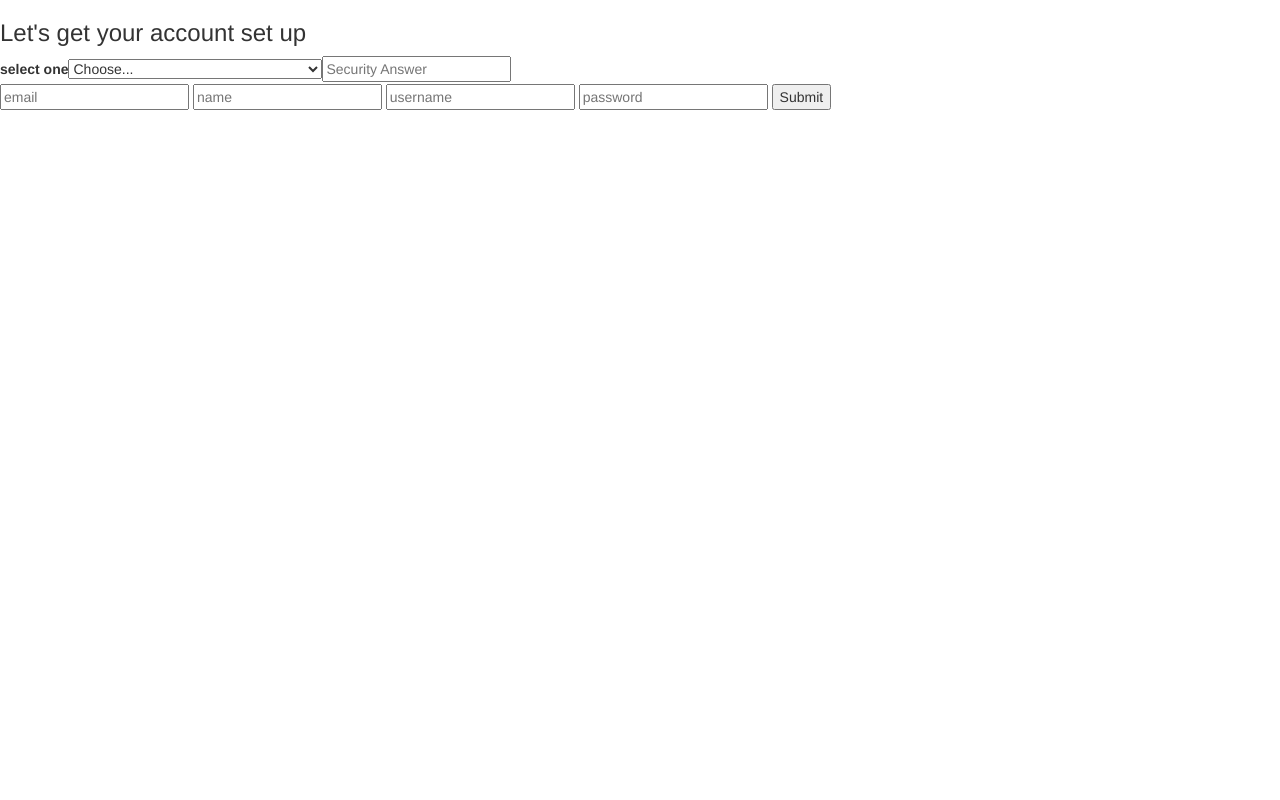
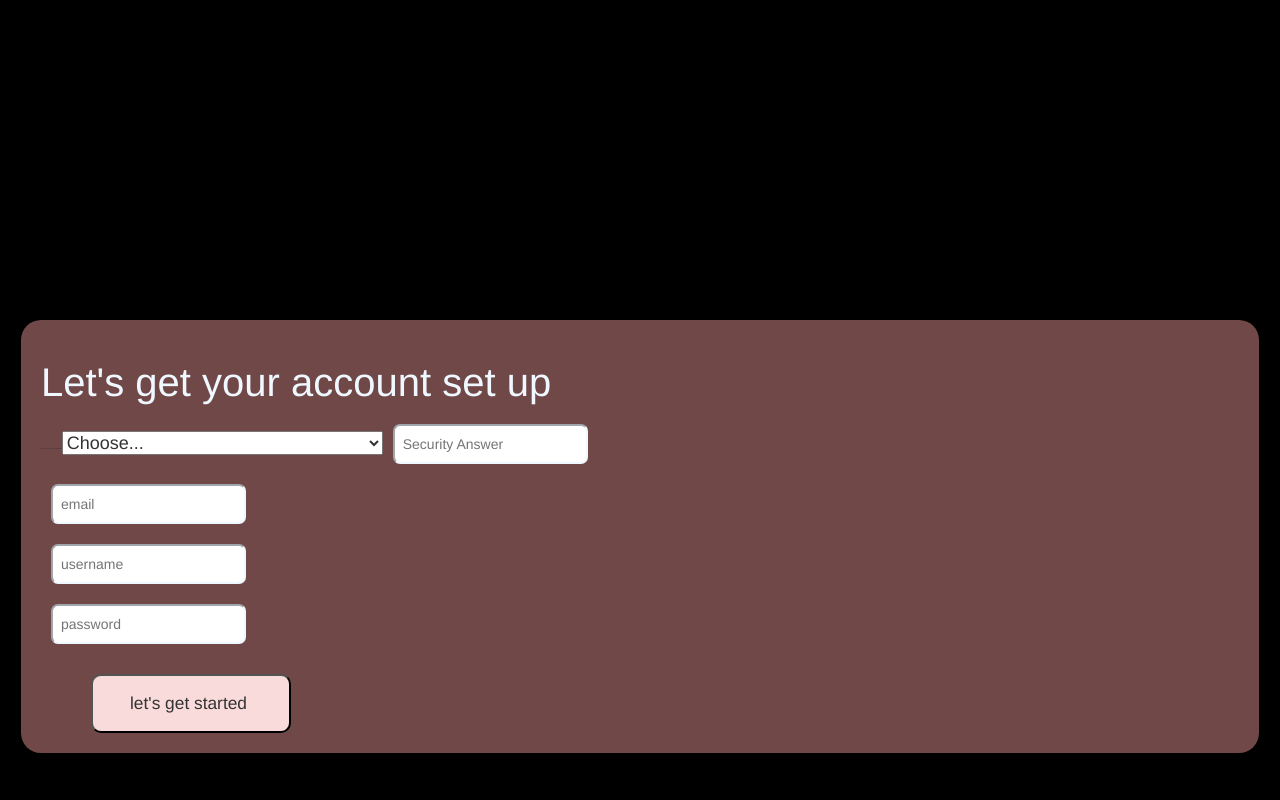
Before and after one commit to AmarjotS82/2800-202310-BBY16, a Node server app: page /signup in a window 1280 px wide. Run offline with Node 20, Linux system fonts and the light colour scheme; some libraries are stand-ins or nearby versions.

Commit message:
css the signup page

```diff
--- /dev/null
+++ b/public/css/signup.css
@@ -0,0 +1,63 @@
+/******************/
+/*** signup.ejs ****/
+/******************/
+
+body{
+    background-color: black;
+    margin-top: 25%;
+}
+h3{
+    color: aliceblue;
+    font-size: 30pt;
+
+}
+.signup_wrapper{
+    background-color: rgba(204, 131, 131, 0.548);
+    display: grid;
+    border-radius: 20px;
+    height: 100%;
+    padding: 20px;
+    margin:1.5em;
+
+}
+.security{
+
+    border-radius: 7px;
+    height: 40px;
+    margin: 10px;
+    border-color: aliceblue;
+    padding-left: 8px;
+}
+.email{
+    border-radius: 7px;
+    height: 40px;
+    margin: 10px;
+    border-color: aliceblue;
+    padding-left: 8px;
+}
+.username{
+    border-radius: 7px;
+    height: 40px;
+    margin: 10px;
+    border-color: aliceblue;
+    padding-left: 8px;
+}
+.password{
+    border-radius: 7px;
+    height: 40px;
+    margin: 10px;
+    border-color: aliceblue;
+    padding-left: 8px;
+}
+
+button{
+    padding: 15px;
+    width: 200px;
+    padding-left: 15px;
+    padding-right: 20px;
+    border-radius: 10px;
+    margin-left: 50px;
+    margin-top: 20px;
+    background-color: rgb(249, 219, 219);
+    font-size: 13pt;
+}
--- a/public/css/style.css
+++ b/public/css/style.css
@@ -48,7 +48,3 @@
   grid-area: signup;
   margin: 70px;
 }
-
-/******************/
-/*** signup.ejs ****/
-/******************/
--- a/views/signup.ejs
+++ b/views/signup.ejs
@@ -1,26 +1,33 @@
 <%- include("templates/header") %>
-
-<h3>Let's get your account set up</h3>
+<link rel="stylesheet" href="/css/signup.css" />
 
 <div class="signup_wrapper">
-<form action='/submitUser' method='post'>
+  <h3 style="">Let's get your account set up</h3>
+  <form action="/submitUser" method="post">
     <div class="input-group mb-3">
-        <label class="input-group-text" for="inputGroupSelect01">select one</label>
-        <select class="form-select" id="inputGroupSelect01">
+      <label class="input-group-text" for="inputGroupSelect01"
+        style="font-size: 1pt; padding-top: 15px;">please select a security question</label
+      >
+      <select style="font-size: 18px;" class="form-select" id="inputGroupSelect01">
         <option selected>Choose...</option>
-          <option value="1">What is the name of your hometown?</option>
+        <option  value="1">What is the name of your hometown?</option>
         <option value="2">What is your first car?</option>
         <option value="3">What was your first pet's name?</option>
         <option value="4">What did you want to be growing up?</option>
-          <option value="5">Who is your favourite author?</option>
+        <option value="5">Who is your favorite author?</option>
       </select>
-        <input name="security" type="text" placeholder="Security Answer">
+      <input  class="security"  name="security" type="text" placeholder="Security Answer" />
     </div>
 
-    <input name='email' type='text' placeholder='email' >
-    <input name='name' type='text' placeholder='name' >
-    <input name='username' type='text' placeholder='username' >
-    <input name='password' type='password' placeholder='password'>
-    <button>Submit</button>
+    <div >
+      <input class="email" name="email" type="text" placeholder="email" />
+    </div>
+    <div >
+      <input class="username" name="username" type="text" placeholder="username" />
+    </div>
+    <div >
+      <input class="password" name="password" type="password" placeholder="password" />
+    </div>
+    <button>let's get started</button>
   </form>
 </div>
```
Also changed, not shown: public/css/login.css (added). Lines whose indentation alone changed are shown as unchanged.
